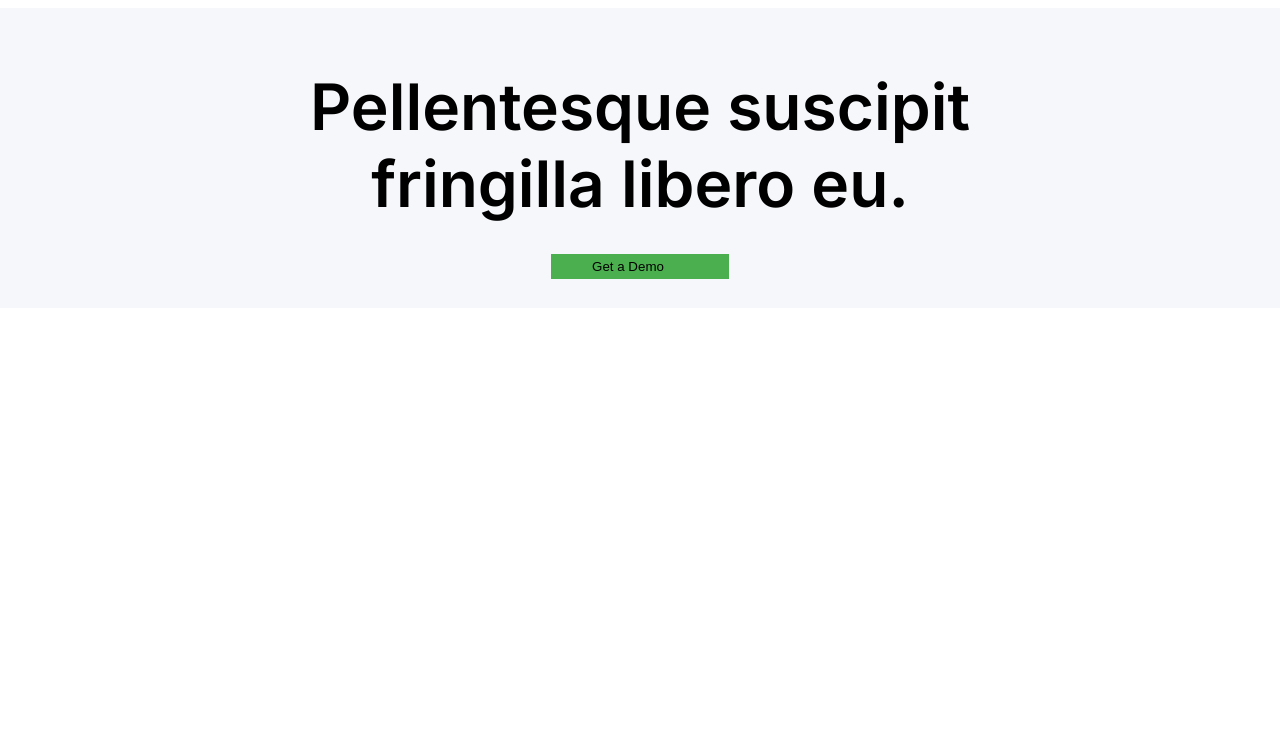
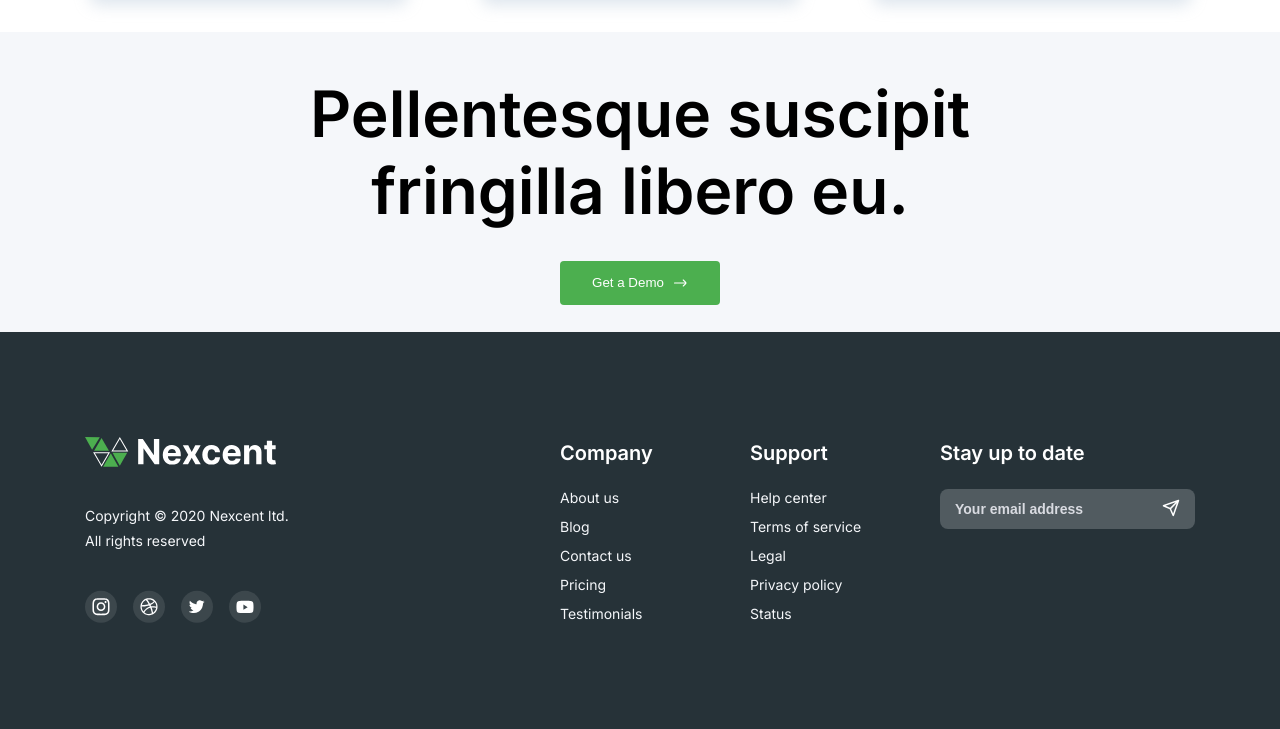
Before and after one commit to Ryan-Silva19/DevFrontEnd, a plain HTML site: page Aula26-05/Projetos/Nexcent/index.html in a window 1280 px wide. Shown: the part 3618-4347 px from the top of the page. Before the commit the page ends 3926 px from the top, so only its background shows below. Drawn offline with Linux system fonts and the light colour scheme.

Commit message:
finalizando a estilização do projeto nexcent

```diff
--- a/Aula26-05/Projetos/Nexcent/index.html
+++ b/Aula26-05/Projetos/Nexcent/index.html
@@ -226,8 +226,59 @@
     </section>
     <section class="antesDoFooter">
         <h2>Pellentesque suscipit fringilla libero eu.</h2>
-        <button>Get a Demo <img src="./src/assets/images/arrowRight.svg" alt="seta pra direita" loading="lazy"></button>
+        <button class="buttonPrimary">Get a Demo <img src="./src/assets/images/arrowRightWhite.svg"
+                alt="seta pra direita" loading="lazy"></button>
     </section>
+    <footer>
+        <div class="socialMedias">
+            <img src="./src/assets/images/Logo2.svg" alt="logo da nextcent" loading="lazy">
+            <div class="text">
+                <p>Copyright © 2020 Nexcent ltd.</p>
+                <p>All rights reserved</p>
+            </div>
+            <nav class="footerNav">
+                <a href="instagram da nexcent"><img src="./src/assets/images/IconeDoInstagram.svg"
+                        alt="ícone do instagram" loading="lazy"></a>
+                <a href="dribbble da nexcent"><img src="./src/assets/images/IconeDoDribbble.svg" alt="ícone do dibbble"
+                        loading="lazy"></a>
+                <a href="twitter da nexcent"><img src="./src/assets/images/IconeDoTwitter.svg" alt="ícone do twitter"
+                        loading="lazy"></a>
+                <a href="youtube da nexcent"><img src="./src/assets/images/IconeDoYoutube.svg" alt="ícone do youtube"
+                        loading="lazy"></a>
+            </nav>
+        </div>
+        <div class="footerContent">
+            <div class="information">
+                <h2>Company</h2>
+                <div class="navCompany">
+                    <a href="About us">About us</a>
+                    <a href="Blog">Blog</a>
+                    <a href="Contact us">Contact us</a>
+                    <a href="Pricing">Pricing</a>
+                    <a href="Testimonials">Testimonials</a>
+                </div>
+            </div>
+            <div class="information">
+                <h2>Support</h2>
+                <div class="navCompany">
+                    <a href="Help center">Help center</a>
+                    <a href="Terms of service">Terms of service</a>
+                    <a href="Legal">Legal</a>
+                    <a href="Privacy policy">Privacy policy</a>
+                    <a href="Status">Status</a>
+                </div>
+            </div>
+            <div class="stayUp">
+                <h2>Stay up to date</h2>
+                <div class="send">
+                    <input type="email" placeholder="Your email address">
+                    <button>
+                        <img src="./src/assets/images/botaoDeEnviar.svg" alt="botão de enviar" loading="lazy">
+                    </button>
+                </div>
+            </div>
+        </div>
+    </footer>
 </body>
 
 </html>
--- a/Aula26-05/Projetos/Nexcent/src/style/style.css
+++ b/Aula26-05/Projetos/Nexcent/src/style/style.css
@@ -273,7 +273,6 @@ aside>button {
     display: flex;
     justify-content: center;
     align-items: center;
-    height: 443px;
     margin-top: 48px;
     gap: 49.47px;
 }
@@ -311,7 +310,6 @@ aside>button {
     justify-content: center;
     align-items: center;
     background-color: var(--color-neutral-silver);
-    height: 390px;
     padding: 32px 0px;
     gap: 78px;
     margin-top: 48px;
@@ -319,10 +317,9 @@ aside>button {
 
 .timSmith>.costumerContent {
     width: 748px;
-    height: 324px;
     display: flex;
     flex-direction: column;
-    gap: 32px;
+    gap: 16px;
 }
 
 .timSmith>.costumerContent>p:nth-child(1) {
@@ -350,8 +347,9 @@ aside>button {
 
 .costumerContainer {
     display: flex;
+    align-items: center;
     gap: 32px;
-    align-items: center;
+    padding-top: 16px;
 }
 
 .costumerContainer>.customersItens {
@@ -414,12 +412,14 @@ aside>button {
     top: 190px;
     left: 25.5px;
 }
-.caringCardsContent > p {
+
+.caringCardsContent>p {
     font-size: 20px;
     color: var(--color-neutral-grey);
     font-weight: 600;
 }
-.caringCardsContent > button {
+
+.caringCardsContent>button {
     background-color: transparent;
     display: flex;
     justify-content: center;
@@ -431,6 +431,7 @@ aside>button {
     font-size: 20px;
     cursor: pointer;
 }
+
 /*  ----------- Antes do footer ----------- */
 .antesDoFooter {
     display: flex;
@@ -440,19 +441,129 @@ aside>button {
     height: 300px;
     background-color: var(--color-neutral-silver);
 }
-.antesDoFooter > h2 {
+
+.antesDoFooter>h2 {
     font-size: 64px;
     width: 887px;
     text-align: center;
     color: var(--neutral-black);
     font-weight: 600;
-    padding: 32px;
+    padding: 16px;
 }
-.antesDoFooter > button {
+
+.antesDoFooter>button {
     display: flex;
     justify-content: center;
     align-items: center;
-    text-align: center;
     background-color: var(--color-primary);
-    width: 178px;
+    padding: 14px 32px;
+    gap: 8px;
+    color: var(--color-neutral-white);
 }
+
+/* ----------- Footer ----------- */
+footer {
+    background-color: #263238;
+    display: flex;
+    justify-content: center;
+    align-items: center;
+    gap: 125px;
+    height: 400px;
+}
+
+footer>.socialMedias {
+    display: flex;
+    flex-direction: column;
+    justify-content: space-between;
+    align-items: start;
+    gap: 40px;
+    height: 190px;
+    width: 350px;
+}
+
+footer>.socialMedias>.text {
+    display: flex;
+    flex-direction: column;
+    gap: 8px;
+    color: var(--color-neutral-silver);
+    font-weight: 400;
+    font-size: 14px;
+}
+
+footer>.socialMedias>.footerNav {
+    display: flex;
+    gap: 16px;
+}
+
+footer>.footerContent {
+    display: grid;
+    grid-template-columns: 160px 160px 255px;
+    column-gap: 30px;
+}
+
+footer>.footerContent>.information {
+    display: flex;
+    flex-direction: column;
+    gap: 24px;
+}
+
+footer>.footerContent>.information>h2 {
+    color: var(--color-neutral-white);
+    font-size: 20px;
+    font-weight: 600;
+}
+
+footer>.footerContent>.information>.navCompany {
+    display: flex;
+    flex-direction: column;
+    gap: 12px;
+}
+
+footer>.footerContent>.information>.navCompany>a {
+    text-decoration: 0;
+    color: var(--color-neutral-silver);
+    font-size: 14px;
+}
+
+/* //////////////////////////////////// */
+footer>.footerContent>.stayUp {
+    display: flex;
+    flex-direction: column;
+    align-items: start;
+    gap: 24px;
+}
+
+footer>.footerContent>.stayUp>h2 {
+    font-size: 20px;
+    font-weight: 600;
+    color: var(--color-neutral-white);
+}
+
+footer>.footerContent>.stayUp>.send {
+    display: flex;
+    align-items: center;
+    justify-content: space-around;
+    height: 40px;
+    background-color: #515B60;
+    border-radius: 8px;
+    width: 100%;
+    cursor: pointer;
+}
+
+footer>.footerContent>.stayUp>.send>input {
+    background-color: transparent;
+    color: var(--color-neutral-white);
+}
+
+footer>.footerContent>.stayUp>.send>input::placeholder {
+    color: #D9DBE1;
+    font-size: 14px;
+    font-weight: 700;
+}
+
+footer>.footerContent>.stayUp>.send>input:focus {
+    outline: 0;
+}
+footer>.footerContent>.stayUp>.send > button {
+    background-color: transparent;
+}
```
